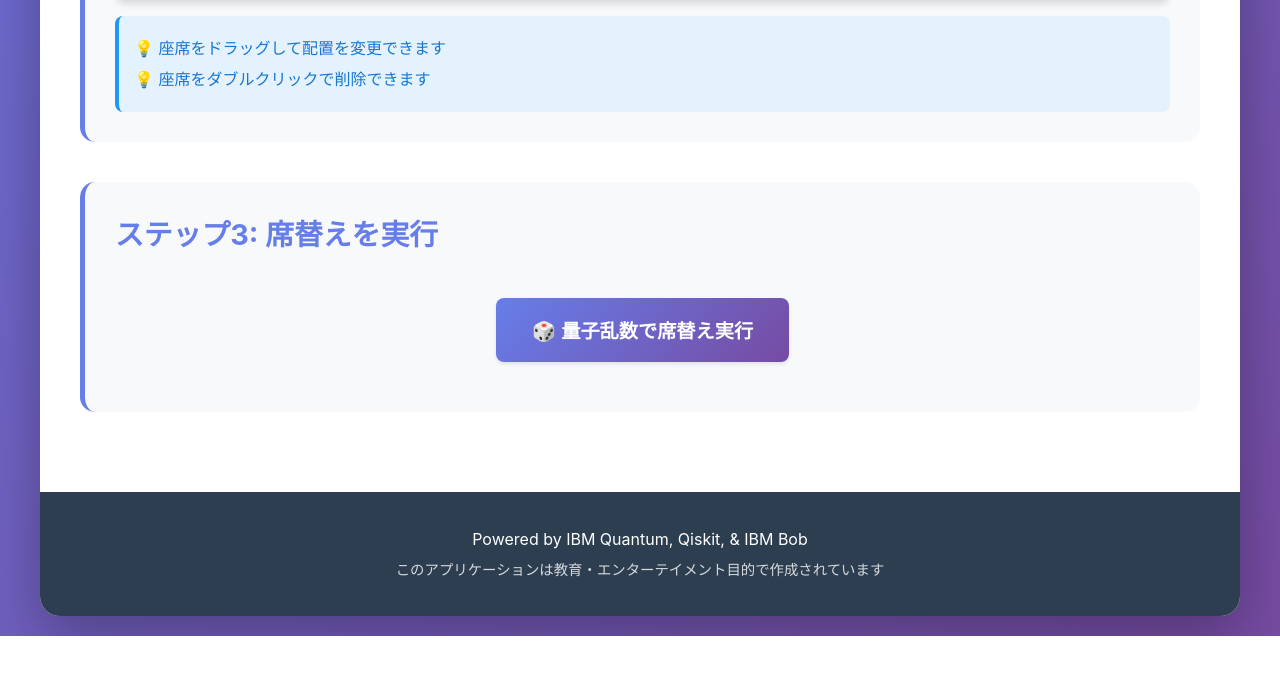
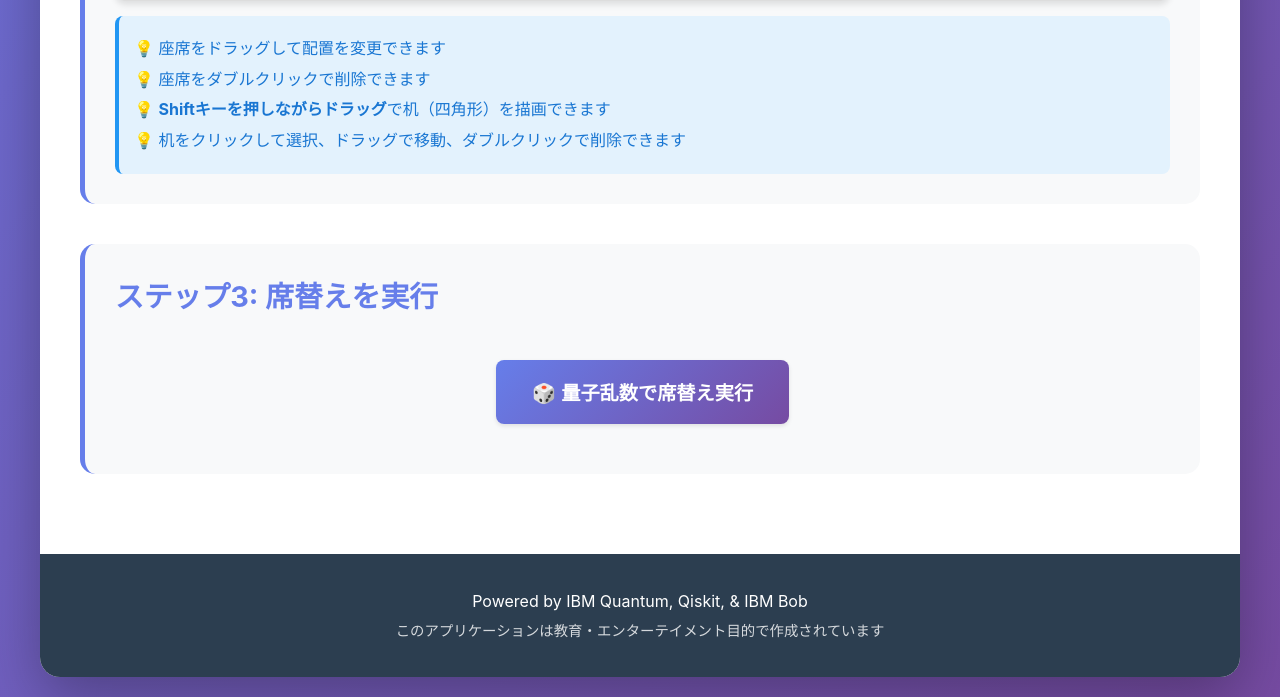
Before and after one commit to daiki-kimura/quantum_seat, a Flask app: template templates/index.html in a window 1280 px wide. Shown: the part 1336-2033 px from the top of the page. Before the commit the page ends 1972 px from the top, so only its background shows below. Run offline with Flask 3, Linux system fonts and the light colour scheme; the template is opened without the code that fills it, so the values that code supplies are empty.

Commit message:
release v1

```diff
--- a/app.py
+++ b/app.py
@@ -2,6 +2,7 @@
 Quantum Seat - IBM Quantumを使用した席替えアプリケーション
 """
 import json
+import logging
 import os
 from datetime import datetime
 
@@ -9,6 +10,13 @@ from flask import Flask, jsonify, render_template, request, session
 
 from config import Config
 from quantum import QuantumRandomGenerator
+
+# ロギング設定（秒を含む時刻フォーマット）
+logging.basicConfig(
+    level=logging.INFO,
+    format='%(asctime)s - %(name)s - %(levelname)s - %(message)s',
+    datefmt='%Y-%m-%d %H:%M:%S'
+)
 
 # Flaskアプリケーションの初期化
 app = Flask(__name__)
@@ -24,8 +32,11 @@ def get_quantum_generator():
     if quantum_generator is None:
         token = app.config.get('IBM_QUANTUM_TOKEN')
         instance = app.config.get('IBM_QUANTUM_INSTANCE')
+        backend_name = app.config.get('IBM_QUANTUM_BACKEND') or None
         quantum_generator = QuantumRandomGenerator(
-            token=token, instance=instance)
+            token=token,
+            backend_name=backend_name,
+            instance=instance)
     return quantum_generator
 
 
--- a/config.py
+++ b/config.py
@@ -19,6 +19,8 @@ class Config:
     # IBM Quantum設定
     IBM_QUANTUM_TOKEN = os.getenv('IBM_QUANTUM_TOKEN', '')
     IBM_QUANTUM_INSTANCE = os.getenv('IBM_QUANTUM_INSTANCE', '')  # CRN
+    IBM_QUANTUM_BACKEND = os.getenv(
+        'IBM_QUANTUM_BACKEND', '')  # 使用するバックエンド名（空の場合は自動選択）
 
     # 量子シミュレーター設定
     # 優先順位: ibm_qasm_simulator > aer_simulator > local simulator
--- a/participants.txt
+++ b/participants.txt
@@ -2,6 +2,3 @@
 # 1行に1名ずつ記載してください
 # #で始まる行はコメントとして無視されます
 # 空行も無視されます
-山田太郎
-佐藤花子
-鈴木一郎
--- a/static/js/seat_layout.js
+++ b/static/js/seat_layout.js
@@ -5,16 +5,26 @@
 // グローバル変数
 let canvas, ctx;
 let seats = [];
+let tables = [];
 let selectedSeat = null;
+let selectedTable = null;
 let isDragging = false;
+let isDrawingTable = false;
 let dragOffset = { x: 0, y: 0 };
+let tableStartPos = null;
 let nextSeatId = 1;
+let nextTableId = 1;
 
 // 座席のデフォルト設定
 const SEAT_RADIUS = 25;
 const SEAT_COLOR = '#667eea';
 const SEAT_SELECTED_COLOR = '#764ba2';
 const SEAT_TEXT_COLOR = '#ffffff';
+
+// 机のデフォルト設定
+const TABLE_COLOR = '#8B4513';
+const TABLE_SELECTED_COLOR = '#A0522D';
+const TABLE_STROKE_COLOR = '#654321';
 
 /**
  * キャンバスの初期化
@@ -51,10 +61,20 @@ function drawCanvas() {
     // グリッド線を描画
     drawGrid();
 
+    // すべての机を描画
+    tables.forEach(table => {
+        drawTable(table);
+    });
+
     // すべての座席を描画
     seats.forEach(seat => {
         drawSeat(seat);
     });
+
+    // 机を描画中の場合
+    if (isDrawingTable && tableStartPos) {
+        drawTemporaryTable();
+    }
 
     // 座席数を更新
     updateSeatCount();
@@ -111,6 +131,49 @@ function drawSeat(seat) {
 }
 
 /**
+ * 机を描画
+ */
+function drawTable(table) {
+    const isSelected = selectedTable && selectedTable.id === table.id;
+    const color = isSelected ? TABLE_SELECTED_COLOR : TABLE_COLOR;
+
+    // 机の四角形を描画
+    ctx.fillStyle = color;
+    ctx.fillRect(table.x, table.y, table.width, table.height);
+
+    // 枠線を描画
+    ctx.strokeStyle = TABLE_STROKE_COLOR;
+    ctx.lineWidth = 3;
+    ctx.strokeRect(table.x, table.y, table.width, table.height);
+}
+
+/**
+ * 一時的な机を描画（描画中）
+ */
+function drawTemporaryTable() {
+    if (!tableStartPos) return;
+
+    const rect = canvas.getBoundingClientRect();
+    const currentX = Math.min(Math.max(0, event.clientX - rect.left), canvas.width);
+    const currentY = Math.min(Math.max(0, event.clientY - rect.top), canvas.height);
+
+    const x = Math.min(tableStartPos.x, currentX);
+    const y = Math.min(tableStartPos.y, currentY);
+    const width = Math.abs(currentX - tableStartPos.x);
+    const height = Math.abs(currentY - tableStartPos.y);
+
+    // 半透明の机を描画
+    ctx.fillStyle = 'rgba(139, 69, 19, 0.5)';
+    ctx.fillRect(x, y, width, height);
+
+    ctx.strokeStyle = TABLE_STROKE_COLOR;
+    ctx.lineWidth = 2;
+    ctx.setLineDash([5, 5]);
+    ctx.strokeRect(x, y, width, height);
+    ctx.setLineDash([]);
+}
+
+/**
  * マウスダウンイベント
  */
 function handleMouseDown(e) {
@@ -118,13 +181,31 @@ function handleMouseDown(e) {
     const x = e.clientX - rect.left;
     const y = e.clientY - rect.top;
 
+    // Shiftキーが押されている場合は机描画モード
+    if (e.shiftKey) {
+        isDrawingTable = true;
+        tableStartPos = { x, y };
+        selectedSeat = null;
+        selectedTable = null;
+        return;
+    }
+
     // クリックされた座席を探す
     selectedSeat = findSeatAt(x, y);
+    selectedTable = null;
 
     if (selectedSeat) {
         isDragging = true;
         dragOffset.x = x - selectedSeat.x;
         dragOffset.y = y - selectedSeat.y;
+    } else {
+        // 座席がない場合、机を探す
+        selectedTable = findTableAt(x, y);
+        if (selectedTable) {
+            isDragging = true;
+            dragOffset.x = x - selectedTable.x;
+            dragOffset.y = y - selectedTable.y;
+        }
     }
 
     drawCanvas();
@@ -134,39 +215,90 @@ function handleMouseDown(e) {
  * マウス移動イベント
  */
 function handleMouseMove(e) {
-    if (!isDragging || !selectedSeat) return;
-
     const rect = canvas.getBoundingClientRect();
     const x = e.clientX - rect.left;
     const y = e.clientY - rect.top;
 
-    // 座席の位置を更新（キャンバス内に制限）
-    selectedSeat.x = Math.max(SEAT_RADIUS, Math.min(canvas.width - SEAT_RADIUS, x - dragOffset.x));
-    selectedSeat.y = Math.max(SEAT_RADIUS, Math.min(canvas.height - SEAT_RADIUS, y - dragOffset.y));
+    // 机描画中
+    if (isDrawingTable) {
+        drawCanvas();
+        return;
+    }
 
-    drawCanvas();
+    // 座席ドラッグ中
+    if (isDragging && selectedSeat) {
+        selectedSeat.x = Math.max(SEAT_RADIUS, Math.min(canvas.width - SEAT_RADIUS, x - dragOffset.x));
+        selectedSeat.y = Math.max(SEAT_RADIUS, Math.min(canvas.height - SEAT_RADIUS, y - dragOffset.y));
+        drawCanvas();
+    }
+
+    // 机ドラッグ中
+    if (isDragging && selectedTable) {
+        selectedTable.x = Math.max(0, Math.min(canvas.width - selectedTable.width, x - dragOffset.x));
+        selectedTable.y = Math.max(0, Math.min(canvas.height - selectedTable.height, y - dragOffset.y));
+        drawCanvas();
+    }
 }
 
 /**
  * マウスアップイベント
  */
 function handleMouseUp(e) {
+    // 机描画完了
+    if (isDrawingTable && tableStartPos) {
+        const rect = canvas.getBoundingClientRect();
+        const x = e.clientX - rect.left;
+        const y = e.clientY - rect.top;
+
+        const tableX = Math.min(tableStartPos.x, x);
+        const tableY = Math.min(tableStartPos.y, y);
+        const width = Math.abs(x - tableStartPos.x);
+        const height = Math.abs(y - tableStartPos.y);
+
+        // 最小サイズチェック
+        if (width > 30 && height > 30) {
+            tables.push({
+                id: nextTableId++,
+                x: tableX,
+                y: tableY,
+                width: width,
+                height: height
+            });
+        }
+
+        isDrawingTable = false;
+        tableStartPos = null;
+        drawCanvas();
+    }
+
     isDragging = false;
 }
 
 /**
- * ダブルクリックイベント（座席削除）
+ * ダブルクリックイベント（座席・机削除）
  */
 function handleDoubleClick(e) {
     const rect = canvas.getBoundingClientRect();
     const x = e.clientX - rect.left;
     const y = e.clientY - rect.top;
 
+    // 座席を探す
     const seat = findSeatAt(x, y);
     if (seat) {
         if (confirm(`座席 ${seat.label} を削除しますか？`)) {
             seats = seats.filter(s => s.id !== seat.id);
             selectedSeat = null;
+            drawCanvas();
+        }
+        return;
+    }
+
+    // 机を探す
+    const table = findTableAt(x, y);
+    if (table) {
+        if (confirm('この机を削除しますか？')) {
+            tables = tables.filter(t => t.id !== table.id);
+            selectedTable = null;
             drawCanvas();
         }
     }
@@ -181,6 +313,20 @@ function findSeatAt(x, y) {
         const distance = Math.sqrt(Math.pow(x - seat.x, 2) + Math.pow(y - seat.y, 2));
         if (distance <= SEAT_RADIUS) {
             return seat;
+        }
+    }
+    return null;
+}
+
+/**
+ * 指定座標の机を探す
+ */
+function findTableAt(x, y) {
+    for (let i = tables.length - 1; i >= 0; i--) {
+        const table = tables[i];
+        if (x >= table.x && x <= table.x + table.width &&
+            y >= table.y && y <= table.y + table.height) {
+            return table;
         }
     }
     return null;
@@ -205,12 +351,15 @@ function addSeat() {
  * すべての座席をクリア
  */
 function clearSeats() {
-    if (seats.length === 0) return;
+    if (seats.length === 0 && tables.length === 0) return;
 
-    if (confirm('すべての座席を削除しますか？')) {
+    if (confirm('すべての座席と机を削除しますか？')) {
         seats = [];
+        tables = [];
         selectedSeat = null;
+        selectedTable = null;
         nextSeatId = 1;
+        nextTableId = 1;
         drawCanvas();
     }
 }
@@ -340,6 +489,15 @@ function drawResultCanvas(assignments) {
         resultCtx.stroke();
     }
 
+    // 机を描画
+    tables.forEach(table => {
+        resultCtx.fillStyle = TABLE_COLOR;
+        resultCtx.fillRect(table.x, table.y, table.width, table.height);
+        resultCtx.strokeStyle = TABLE_STROKE_COLOR;
+        resultCtx.lineWidth = 3;
+        resultCtx.strokeRect(table.x, table.y, table.width, table.height);
+    });
+
     // 割り当てられた座席を描画
     assignments.forEach((assignment, index) => {
         const seat = assignment.seat;
--- a/templates/index.html
+++ b/templates/index.html
@@ -56,6 +56,8 @@
                 <div class="canvas-instructions">
                     <p>💡 座席をドラッグして配置を変更できます</p>
                     <p>💡 座席をダブルクリックで削除できます</p>
+                    <p>💡 <strong>Shiftキーを押しながらドラッグ</strong>で机（四角形）を描画できます</p>
+                    <p>💡 机をクリックして選択、ドラッグで移動、ダブルクリックで削除できます</p>
                 </div>
             </section>
 
```
Also changed, not shown: quantum/random_generator.py (+17 -7 lines), README.md, 1 other file.
